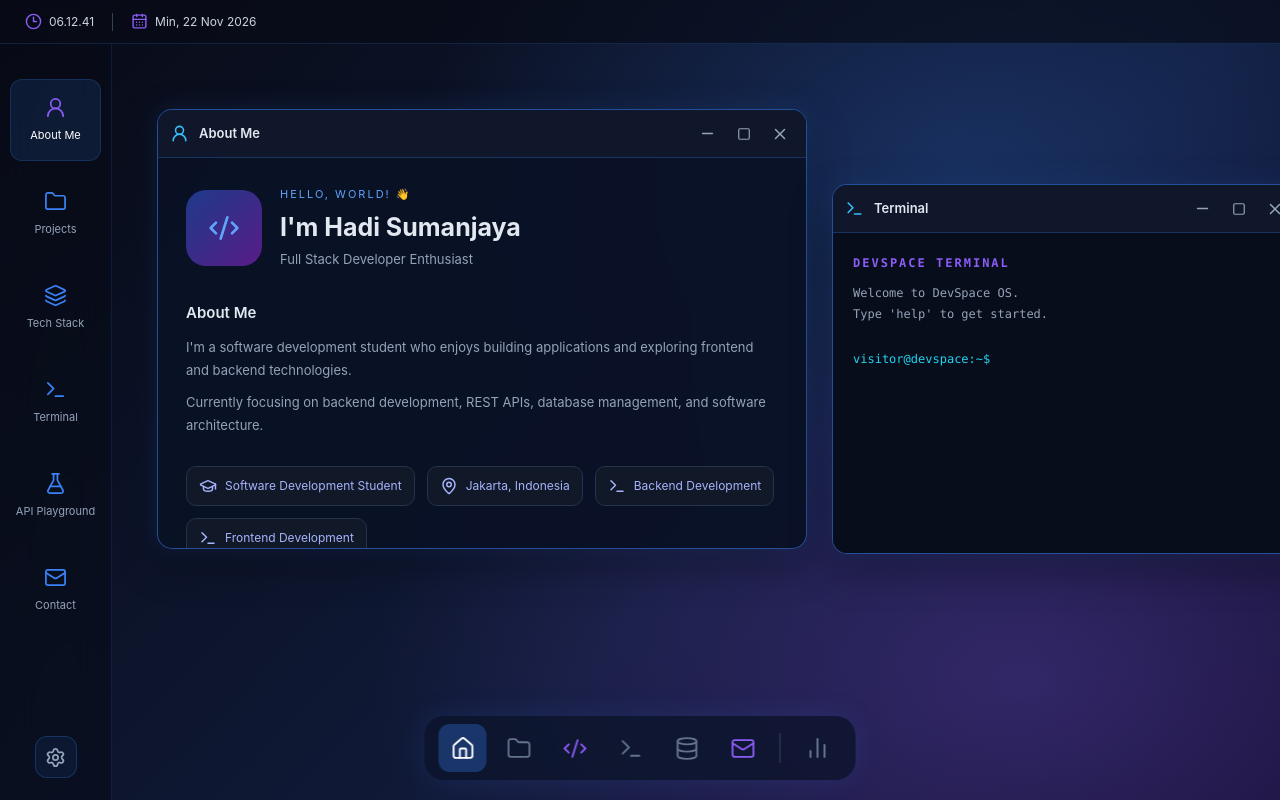
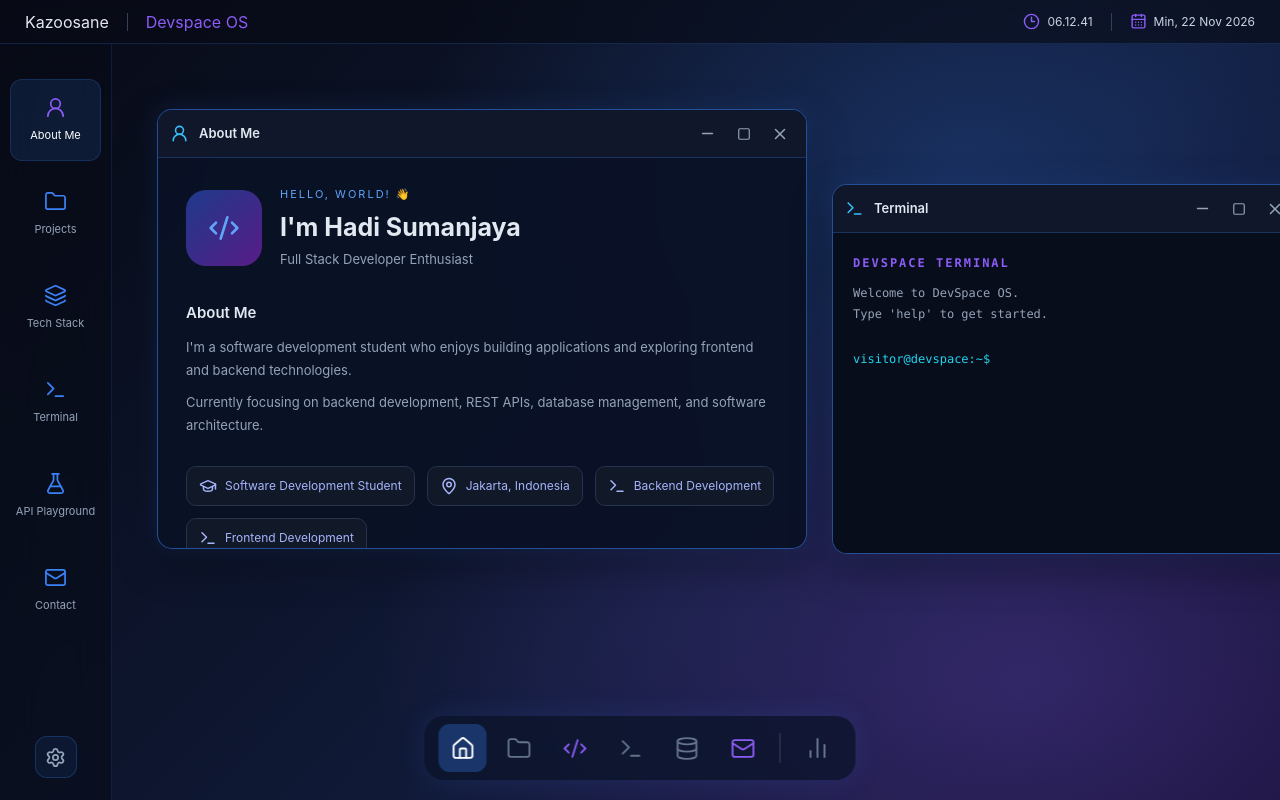
Before and after one commit to Kazoosane/Devspace-OS, a React (Vite) app: page / in a window 1280 px wide. Built offline with nearby package versions, Linux system fonts and the light colour scheme.

Commit message:
feat: add header title

```diff
--- a/src/components/desktop/Dekstop.tsx
+++ b/src/components/desktop/Dekstop.tsx
@@ -61,6 +61,9 @@ export default function Desktop() {
         animate={{ opacity: 1, y: 0 }}
         transition={{ duration: 0.5, delay: 0.3 }}
         >
+        <div className="topbar-title">
+            <a href="/">Kazoosane <div className="topbar-divider" /><span>Devspace OS</span></a>
+        </div>
         <div className="system-info">
             <span>
             <Clock3 size={17} />
```
